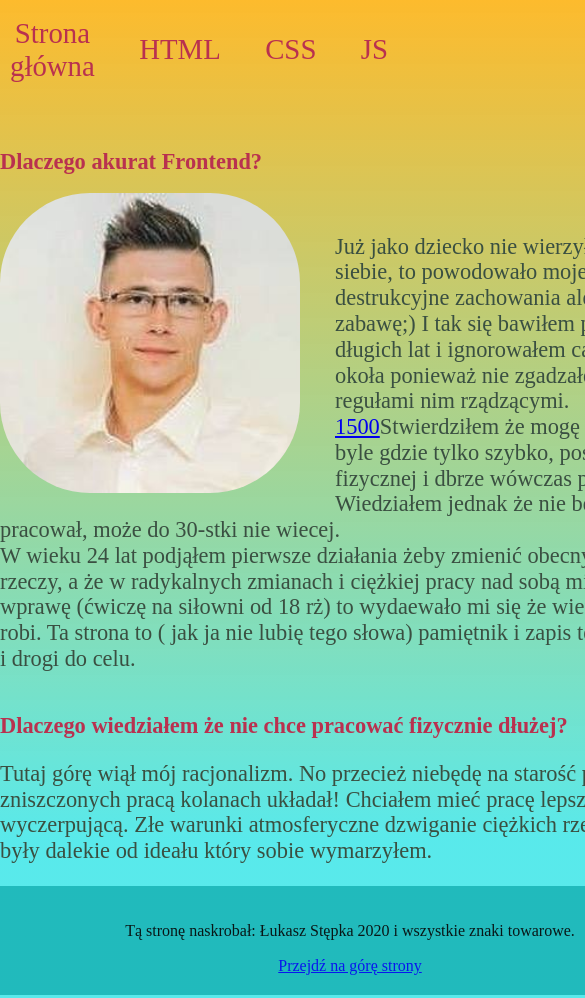
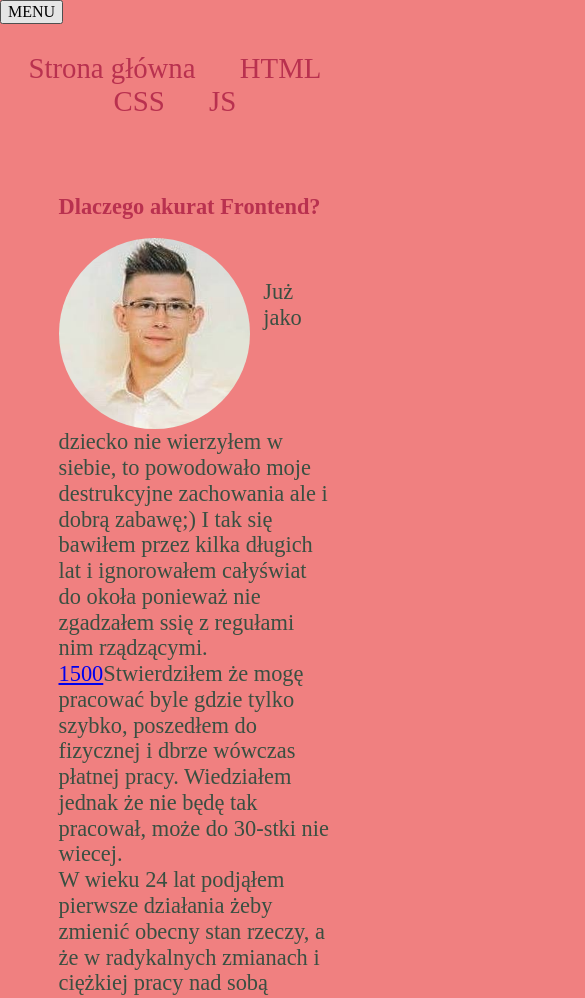
Before and after one commit to lukaszstepka/homepage, a plain HTML site: page index.html in a window 390 px wide. Shown: the top 998 px of the page, 585 px wide, since content can reach past the window. Drawn offline with Linux system fonts and the light colour scheme.

Commit message:
before add hamburger menu

```diff
--- a/index.html
+++ b/index.html
@@ -10,6 +10,7 @@
 
   <body>
     <header>
+      <button>MENU</button>
       <div class="flex">
         <nav class="navigation navigation--item" id="up">
           <a href="index.html" class="navigation__anchor">Strona główna</a>
@@ -56,13 +57,13 @@
         </section>
       </div>
     </div>
-        <footer class="footer">
-          <p class="section__footer--p">
-            Tą stronę naskrobał: Łukasz Stępka 2020 i wszystkie znaki towarowe.
-          </p>
-          <a href="#up">Przejdź na górę strony</a>
-        </footer>
     </main>
+    <footer class="footer">
+      <p class="section__footer--p">
+        Tą stronę naskrobał: Łukasz Stępka 2020 i wszystkie znaki towarowe.
+      </p>
+      <a href="#up">Przejdź na górę strony</a>
+    </footer>
     <script src="main.js"></script>
   </body>
 </html>
--- a/style.css
+++ b/style.css
@@ -13,7 +13,7 @@ body {
   );
 }
 main {
-  width: 700px;
+  width: 70%;
   margin: 30px auto;
 }
 .header {
@@ -29,12 +29,11 @@ main {
   font-size: 140%;
 }
 .navigation{
-  display: flex;
   justify-content: space-around;
-  height: 100px;
+  height: 100%;
   align-items: center;
   text-align: center;
-  padding: 10px;
+  padding: 7%;
 }
 .navigation__anchor {
   color: #b9314f;
@@ -46,20 +45,12 @@ main {
   color: #f22e59;
   /*font-weight: bold;*/
 }
-
-.footer {
-  background-color: #1cb6b8;
-  padding: 20px;
-  opacity: 0.9;
-  width: 100%;
-  text-align: center;
-}
 .section__image {
   float: left;
   margin-right: 5%;
   width: 300px;
-  height: 300px;
-  border-radius: 90px;
+  height: 300%;
+  border-radius: 90%;
 }
 .list {
   background-color: #cef2ea;
@@ -67,6 +58,13 @@ main {
 }
 .list__item {
   list-style: lower-greek;
+}
+.footer {
+  background-color: #1cb6b8;
+  padding: 20px;
+  opacity: 0.9;
+  width: 100%;
+  text-align: center;
 }
 .grid{
   display: grid;
@@ -78,6 +76,17 @@ main {
 .grid--content-2{
 
 }
-@media screen (and max-width: 600px;){
+@media screen and (max-width: 600px){
+body{
+  background: lightcoral;
 
 }
+.section__image {
+  float: left;
+  margin-right: 5%;
+  width: 70%;
+  height: 70%;
+  border-radius: 90%;
+}
+
+}
```
